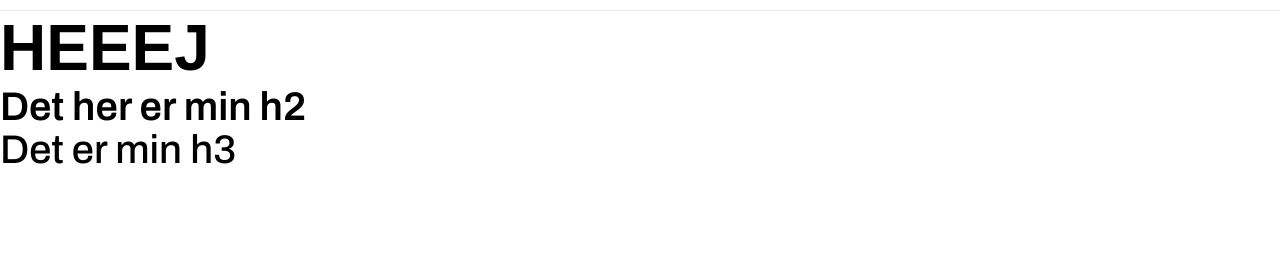
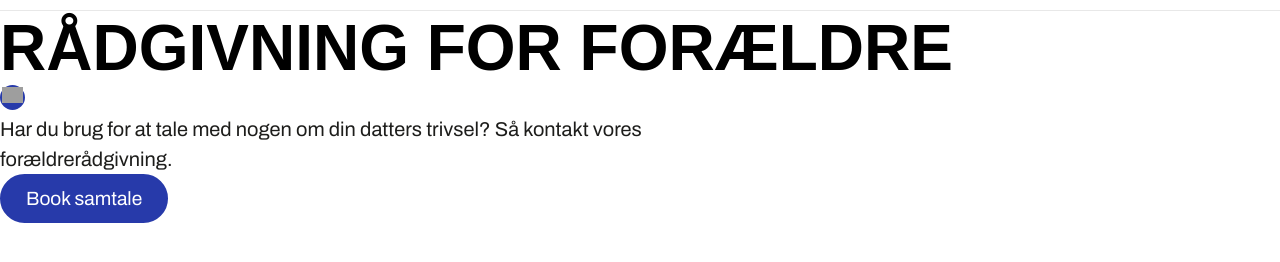
Before and after one commit to espi0001/girltalksite, an Astro site: page / in a window 1280 px wide. Shown: the part 32-294 px from the top of the page. Built offline with nearby package versions, Linux system fonts and the light colour scheme; Astro itself is replaced by a stand-in of ours; grey boxes are pictures that could not be loaded; a web font is replaced by a local one.

Commit message:
knap mm.

```diff
--- /dev/null
+++ b/src/components/Button.astro
@@ -0,0 +1,49 @@
+---
+import "../styles/style.css";
+const { variant, Linket } = Astro.props;
+---
+
+<a href={Linket} class={variant}><slot /></a>
+
+<style>
+  a {
+    display: inline-block;
+    font-size: 1rem;
+    padding: 12px 24px;
+    color: var(--background-color);
+    text-decoration: none;
+    cursor: pointer;
+    transition: all 0.55s ease;
+    border: 2px solid var(--power-blue-color);
+  }
+
+  a:hover {
+    transform: scale(1.1);
+  }
+
+  .primary {
+    border-radius: 50px;
+    background: var(--power-blue-color);
+    cursor: pointer;
+  }
+  .primary:hover {
+    color: var(--count-on-me-black-color);
+    background: transparent;
+    box-shadow: 0 0 20px var(--gradient-color);
+  }
+
+  .share_button {
+    padding: 0;
+    width: 25px;
+    height: 25px;
+    background-color: var(--power-blue-color);
+    border-radius: 50%;
+  }
+
+  /* ___________________________ DESKTOP  ___________________________*/
+  @media screen and (min-width: 1024px) {
+    a {
+      font-size: 1.2rem;
+    }
+  }
+</style>
--- a/src/pages/index.astro
+++ b/src/pages/index.astro
@@ -1,18 +1,22 @@
 ---
 import "../styles/style.css";
 import MainLayout from "../layout/MainLayout.astro";
+import Button from "../components/Button.astro";
 ---
 
 <MainLayout />
-<h1>HEEEJ</h1>
+<h1>RÅDGIVNING FOR FORÆLDRE</h1>
+<div class="share">
+  <Button variant="share_button"><img src="public/del_svg.svg" alt="Del knap" /> </Button>
+  <p>Har du brug for at tale med nogen om din datters trivsel? Så kontakt vores forældrerådgivning.</p>
 
-<h2>Det her er min h2</h2>
+  <div class="link_et">
+    <Button variant="primary">Book samtale</Button>
+  </div>
+  <style>
+    /* ___________________________ TABLET  ___________________________*/
+    /* reglerne gælder når skærmen er minimum 768px */
 
-<h3>Det er min h3</h3>
-
-<style>
-  /* ___________________________ TABLET  ___________________________*/
-  /* reglerne gælder når skærmen er minimum 768px */
-
-  /* ___________________________ DESKTOP  ___________________________*/
-</style>
+    /* ___________________________ DESKTOP  ___________________________*/
+  </style>
+</div>
--- a/src/styles/style.css
+++ b/src/styles/style.css
@@ -66,6 +66,7 @@ p {
   font-size: 1.25rem;
   line-height: 1.5;
   font-weight: normal;
+  max-width: 65ch;
 }
 
 p,
```
Also changed, not shown: public/del_svg.svg (added).
